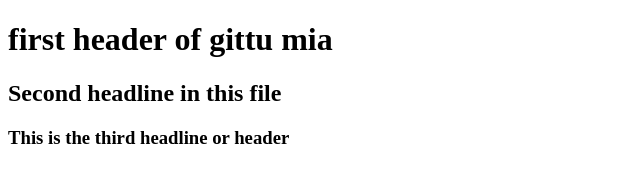
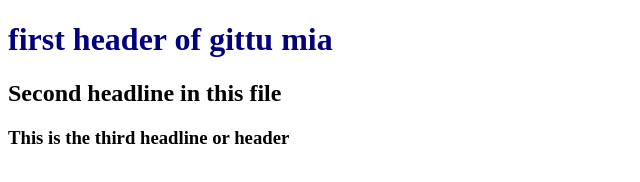
Before and after one commit to AskatAsh/practicing-git, a plain HTML site: page index.html in a window 1280 px wide. Shown: the whole page, without its empty margins (0-640 px from the left). Drawn offline with Linux system fonts and the light colour scheme.

Commit message:
style.css file added and linked

```diff
--- a/index.html
+++ b/index.html
@@ -4,6 +4,7 @@
   <meta charset="UTF-8">
   <meta http-equiv="X-UA-Compatible" content="IE=edge">
   <meta name="viewport" content="width=device-width, initial-scale=1.0">
+  <link rel="stylesheet" href="./style.css">
   <title>Practicing Git and Github</title>
 </head>
 <body>
--- /dev/null
+++ b/style.css
@@ -0,0 +1,3 @@
+h1{
+  color: navy;
+}
```
